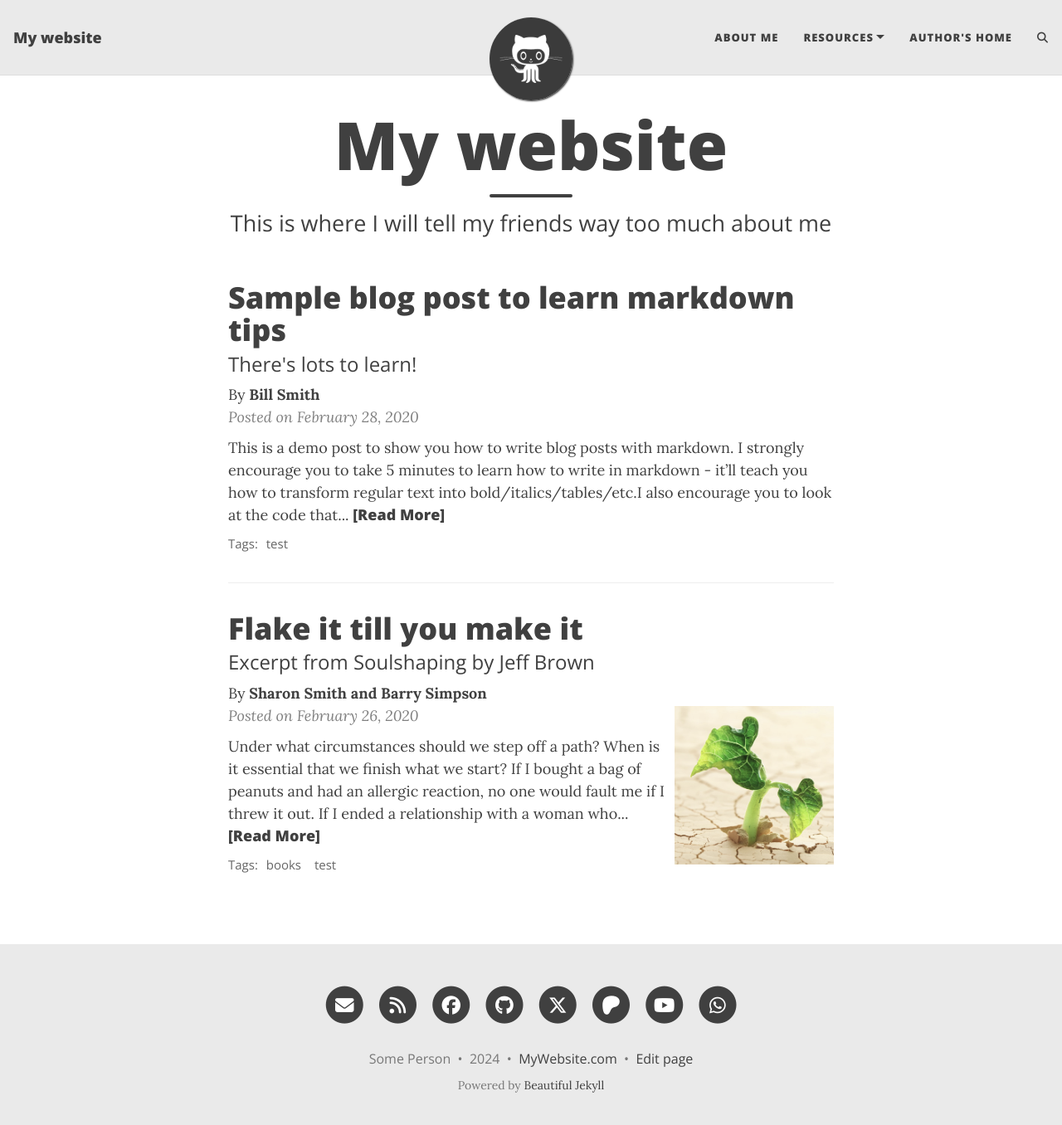
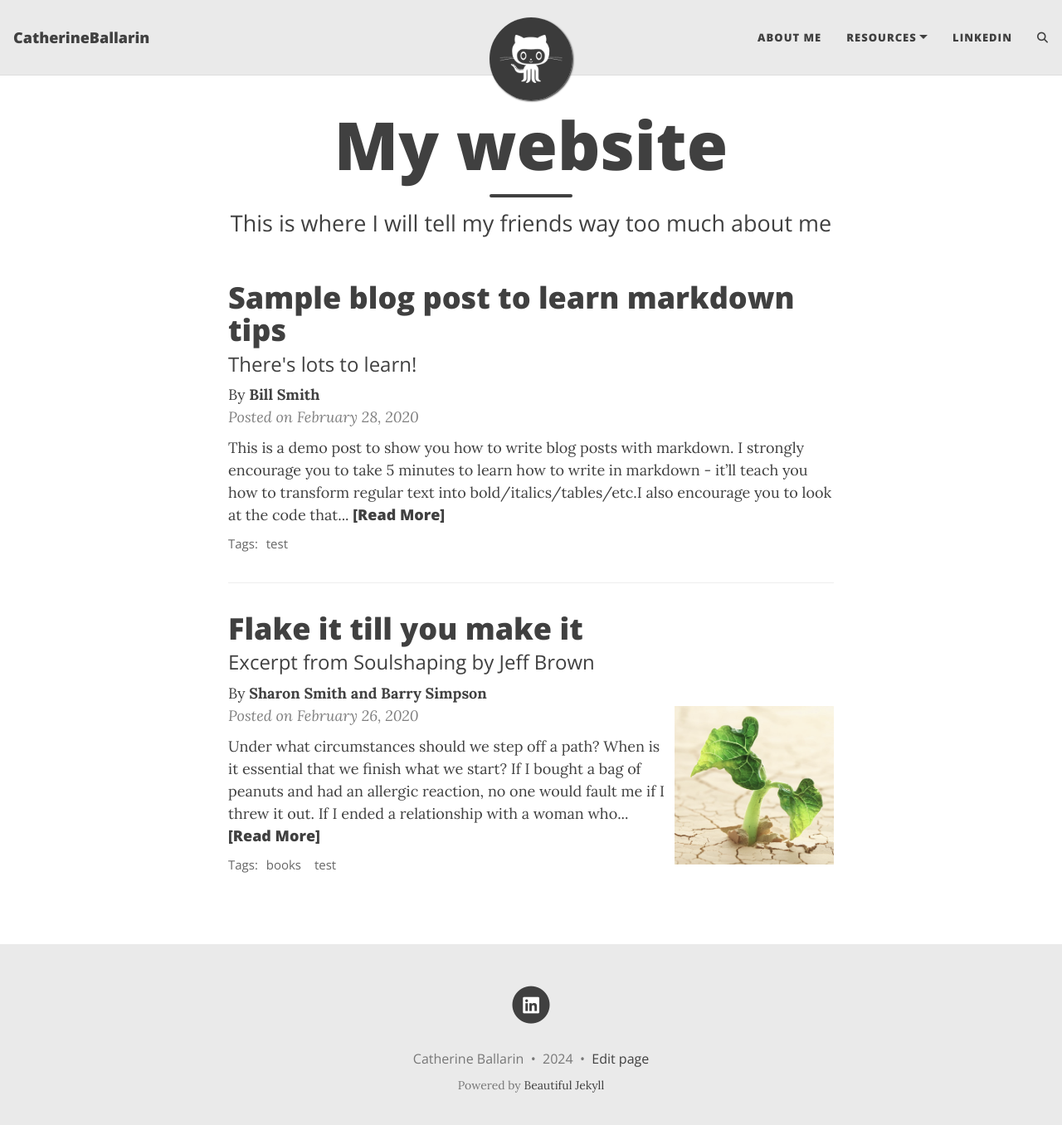
Before and after one commit to CatherineBallarin/CatherineBallarin.github.io, a Jekyll site: the page built from index.html, in a window 1280 px wide and 1369 px high. Shown: the top 1356 px of the window at 83% size. Built offline with Jekyll 4.4.1, drawn with Linux system fonts in a browser that asks for light colours; the list of posts is cut into pages by our own code; comment, search, counter and statistics services are not loaded; some of the changed lines change nothing that is shown.

Commit message:
First update

```diff
--- a/_config.yml
+++ b/_config.yml
@@ -1,19 +1,12 @@
-###########################################################
-### Welcome to Beautiful Jekyll!
-### This config file is meant for settings that affect your entire website. When you first
-### set up your website you should go through all these settings and edit them, but after
-### the initial set up you won't need to come back to this file often.
-###########################################################
-
 ############################
 # --- Required options --- #
 ############################
 
 # Name of website
-title: My website
+title: CatherineBallarin
 
 # Your name to show in the footer
-author: Some Person
+author: Catherine Ballarin
 
 ###############################################
 # --- List of links in the navigation bar --- #
@@ -24,7 +17,7 @@ navbar-links:
   Resources:
     - Beautiful Jekyll: "https://beautifuljekyll.com"
     - Learn markdown: "https://www.markdowntutorial.com/"
-  Author's home: "https://deanattali.com"
+  LinkedIn: "https://www.linkedin.com/in/catherineballarin/"
 
 ################
 # --- Logo --- #
@@ -41,7 +34,6 @@ round-avatar: true
 # then specify the following parameter
 #title-img: /path/to/image
 
-
 #####################################
 # --- Footer social media links --- #
 #####################################
@@ -50,42 +42,10 @@ round-avatar: true
 # You can change the order that they show up on the page by changing the order here.
 # Uncomment the links you want to show and add your information to each one.
 social-network-links:
-  email: "someone@example.com"
-  rss: true  # remove this line if you don't want to show an RSS link at the bottom
-  facebook: deanattali
-  github: daattali
-  twitter: daattali
-  patreon: DeanAttali
-  youtube: "@daattali"
-  whatsapp: 15551212
-#  medium: yourname
-#  reddit: yourname or r/yoursubreddit
-#  linkedin: daattali
-#  xing: yourname
-#  stackoverflow: "3943160/daattali"
-#  snapchat: deanat78
-#  instagram: deanat78
-#  spotify: yourname
-#  telephone: +14159998888
-#  steam: deanat78
-#  twitch: yourname
-#  yelp: yourname
-#  telegram: yourname
-#  calendly: yourname
-#  mastodon: instance.url/@username
-#  bluesky: yourname
-#  ORCID: your ORCID ID
-#  google-scholar: your google scholar
-#  discord: "invite_code" or "users/userid" or "invite/invite_code"
-#  kaggle: yourname
-#  hackerrank: yourname
-#  gitlab: yourname
-#  itchio: yourname
-#  untappd: yourname
+  linkedin: catherineballarin
 
 # If you want your website to generate an RSS feed, provide a description
 # The URL for the feed will be https://<your_website>/feed.xml
-rss-description: This website is a virtual proof that I'm awesome
 
 ###########################
 # --- General options --- #
@@ -93,14 +53,13 @@ rss-description: This website is a virtual proof that I'm awesome
 
 # Select which social network share links to show in posts
 share-links-active:
-  twitter: true
-  facebook: true
+  twitter: false
+  facebook: false
   linkedin: true
   vk: false
 
 # How to display the link to your website in the footer
 # Remove this if you don't want a link in the footer
-url-pretty: "MyWebsite.com"
 
 # Add the website title to the title of every page
 title-on-all-pages: true
```
